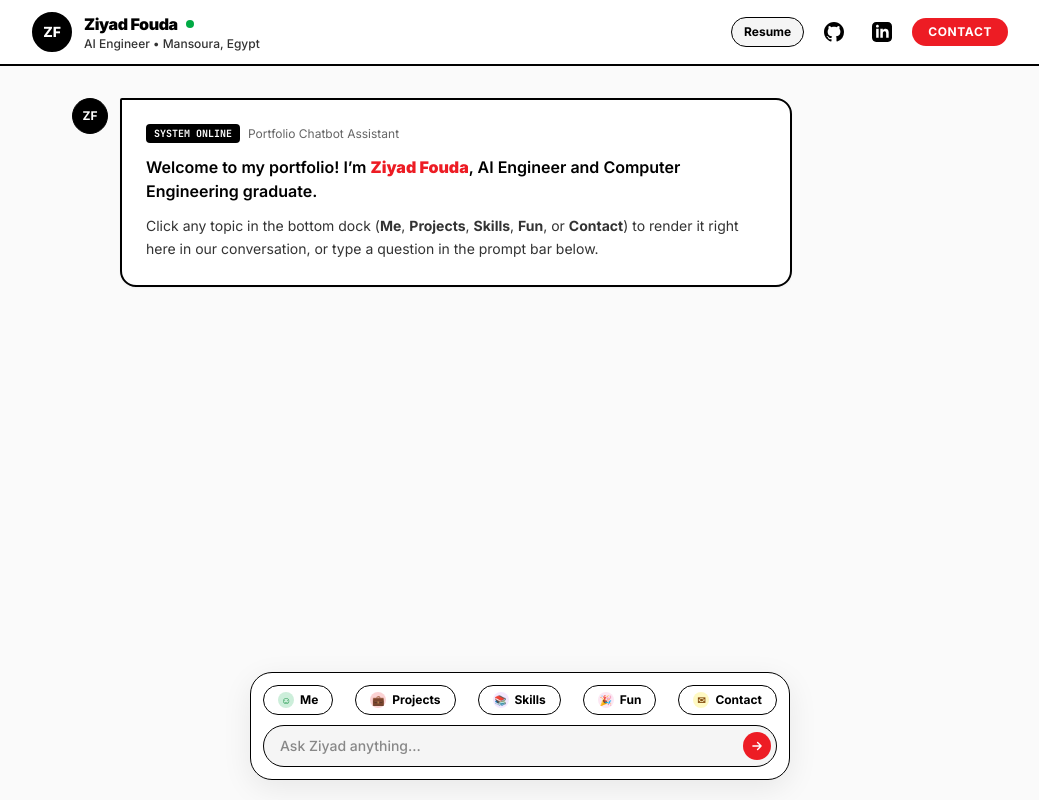
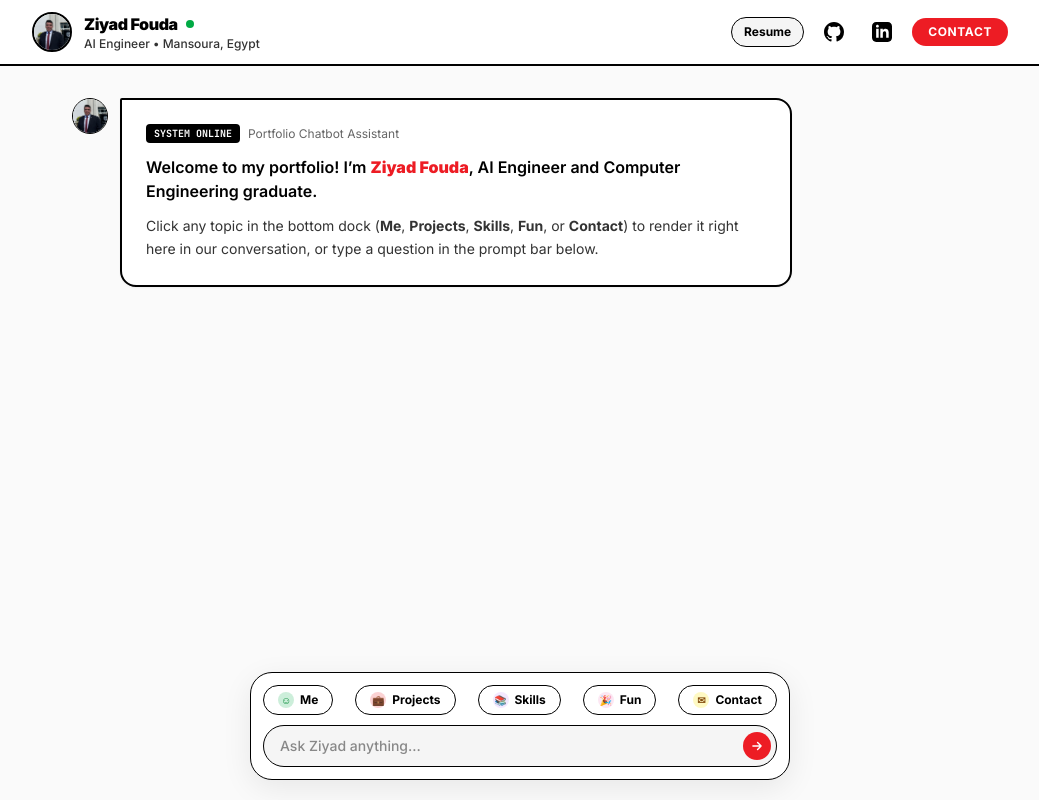
Before and after one commit to zFoudaz/portfolio, a Next.js app: page / in a window 1280 px wide. Shown: the whole page, without its empty margins (120-1159 px from the left). Built offline with nearby package versions, Linux system fonts and the light colour scheme.

Commit message:
feat: replace ZF circle with Avatar component using /images/ziyad.webp

```diff
--- /dev/null
+++ b/src/components/Avatar.tsx
@@ -0,0 +1,33 @@
+'use client';
+
+import React, { useState } from 'react';
+import { PORTFOLIO_DATA } from '@/data/portfolioData';
+
+export function Avatar({ size = 'sm' }: { size?: 'sm' | 'md' }): React.JSX.Element {
+  const [imgFailed, setImgFailed] = useState(false);
+  const { profile } = PORTFOLIO_DATA;
+
+  const sizeClasses =
+    size === 'md'
+      ? 'w-10 h-10 text-sm border-2 border-black'
+      : 'w-9 h-9 text-xs border border-black';
+
+  if (imgFailed) {
+    return (
+      <div
+        className={`${sizeClasses} rounded-full bg-black text-white flex-shrink-0 flex items-center justify-center font-bold`}
+      >
+        {profile.initials}
+      </div>
+    );
+  }
+
+  return (
+    <img
+      src={profile.avatarUrl}
+      alt={profile.name}
+      onError={() => setImgFailed(true)}
+      className={`${sizeClasses} rounded-full object-cover flex-shrink-0 bg-black`}
+    />
+  );
+}
--- a/src/components/Header.tsx
+++ b/src/components/Header.tsx
@@ -2,6 +2,7 @@
 
 import React from 'react';
 import { PORTFOLIO_DATA } from '@/data/portfolioData';
+import { Avatar } from './Avatar';
 
 export function Header({ onContactClick }: { onContactClick: () => void }): React.JSX.Element {
   const { profile } = PORTFOLIO_DATA;
@@ -10,9 +11,7 @@ export function Header({ onContactClick }: { onContactClick: () => void }): Reac
     <header className="sticky top-0 flex-none bg-white/95 backdrop-blur-md border-b-2 border-black z-30">
       <div className="max-w-5xl mx-auto px-4 sm:px-6 h-16 flex items-center justify-between">
         <div className="flex items-center gap-3">
-          <div className="w-10 h-10 rounded-full bg-black text-white flex items-center justify-center font-extrabold text-sm border-2 border-black flex-shrink-0">
-            {profile.initials}
-          </div>
+          <Avatar size="md" />
           <div>
             <div className="flex items-center gap-2">
               <span className="font-black text-base tracking-tight text-black">
--- a/src/components/PortfolioChat.tsx
+++ b/src/components/PortfolioChat.tsx
@@ -4,6 +4,7 @@ import React, { useState, useRef, useEffect, useCallback } from 'react';
 import { motion, AnimatePresence } from 'framer-motion';
 import { Header } from './Header';
 import { BottomDock } from './BottomDock';
+import { Avatar } from './Avatar';
 import { TopicCardRenderer } from './cards/TopicCardRenderer';
 import { TOPIC_OPTIONS, matchTopicFromInput } from '@/data/portfolioData';
 import { TopicId, ChatMessageItem } from '@/types/portfolio';
@@ -126,9 +127,7 @@ export function PortfolioChat(): React.JSX.Element {
             transition={{ duration: 0.25, ease: [0.16, 1, 0.3, 1] }}
             className="flex items-start gap-3"
           >
-            <div className="w-9 h-9 rounded-full bg-black text-white flex-shrink-0 flex items-center justify-center font-bold text-xs border border-black">
-              ZF
-            </div>
+            <Avatar size="sm" />
             <div className="space-y-4 max-w-2xl w-full">
               <div className="bg-white p-5 sm:p-6 rounded-2xl rounded-tl-sm border-2 border-black shadow-sm space-y-3">
                 <div className="flex items-center gap-2">
@@ -188,9 +187,7 @@ export function PortfolioChat(): React.JSX.Element {
                   transition={{ duration: 0.3, ease: [0.16, 1, 0.3, 1] }}
                   className="flex items-start gap-3 scroll-mt-24"
                 >
-                  <div className="w-9 h-9 rounded-full bg-black text-white flex-shrink-0 flex items-center justify-center font-bold text-xs border border-black">
-                    ZF
-                  </div>
+                  <Avatar size="sm" />
                   {msg.topicId ? (
                     <TopicCardRenderer topicId={msg.topicId} />
                   ) : (
@@ -226,9 +223,7 @@ export function PortfolioChat(): React.JSX.Element {
               className="flex items-center gap-3 scroll-mt-24"
               data-testid="typing-indicator"
             >
-              <div className="w-9 h-9 rounded-full bg-black text-white flex-shrink-0 flex items-center justify-center font-bold text-xs border border-black">
-                ZF
-              </div>
+              <Avatar size="sm" />
               <div className="bg-white px-4 py-3 rounded-2xl rounded-tl-sm border-2 border-black shadow-sm flex items-center gap-2">
                 <span className="w-2 h-2 rounded-full bg-[#ED1C24] animate-bounce [animation-delay:-0.3s]" />
                 <span className="w-2 h-2 rounded-full bg-black animate-bounce [animation-delay:-0.15s]" />
--- a/src/data/portfolioData.ts
+++ b/src/data/portfolioData.ts
@@ -62,6 +62,7 @@ export const PORTFOLIO_DATA = {
   profile: {
     name: 'Ziyad Fouda',
     initials: 'ZF',
+    avatarUrl: '/images/ziyad.webp',
     role: 'AI Engineer | Computer Engineering Graduate',
     headerSubtitle: 'AI Engineer • Mansoura, Egypt',
     location: 'Mansoura, Egypt',
```
Also changed, not shown: public/images/ziyad.webp (added), 1 other file (tests, documents, lock files or other folders).
